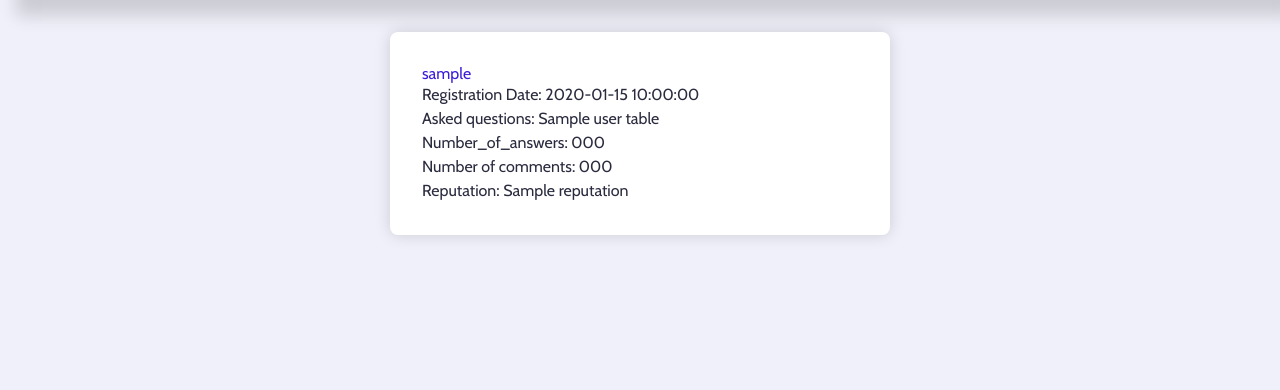
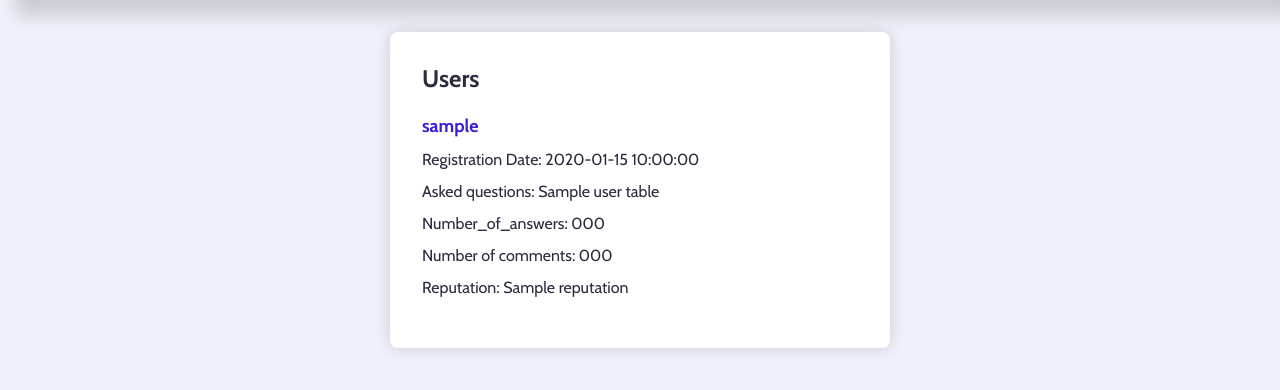
Before and after one commit to CodecoolGlobal/ask-mate-3-python-tamasstephen, a Flask app: page /users in a window 1280 px wide. Shown: the part 68-458 px from the top of the page. Run offline with Flask 2, Linux system fonts and the light colour scheme; a database or web service that is not in the repository returns one stand-in record (values such as "Sample title"); some libraries are stand-ins or nearby versions.

Commit message:
style: Add style to users list

```diff
--- a/static/css/style.css
+++ b/static/css/style.css
@@ -59,7 +59,7 @@ body {
 
 .dropdown {
 	display: flex;
-	width: 120px;
+	min-width: 12rem;
 	text-align: center;
 	flex-direction: column;
 	align-items: center;
@@ -566,6 +566,30 @@ div.answer_main.approved_answer::before {
 	background-color: var(--color-dark-blue);
 }
 
+/* Users List */
+.users_list > div {
+	padding-bottom: 1rem;
+}
+
+.users_list > h2 {
+	margin-top: 0;
+}
+
+.users_list > div + div {
+	border-top: 1px solid lightslategray;
+	padding-top: 2rem;
+}
+
+.users_list div > a > p {
+	padding-bottom: .5rem;
+	font-weight: 900;
+	font-size: 1.125rem;
+}
+
+.users_list > div > p + p {
+	padding-top: .5rem;
+}
+
 /* Basic anim*/
 @keyframes fadein {
 	from {
--- a/templates/list_users.html
+++ b/templates/list_users.html
@@ -1,9 +1,10 @@
 {% extends 'layout.html' %}
 {% block content %}
-<div class="form_container">
+<div class="form_container users_list">
+<h2>Users</h2>
 {% for user in users %}
-    <a href="{{ url_for('user_page', user_id=user.user_id ) }}">{{ user.user_name }}</a>
     <div>
+        <a href="{{ url_for('user_page', user_id=user.user_id ) }}"><p>{{ user.user_name }}</p></a>
         <p>Registration Date: {{ user.registration_date }}</p>
         <p>Asked questions: {{ user.asked_questions }}</p>
         <p>Number_of_answers: {{ user.number_of_answers }}</p>
```
